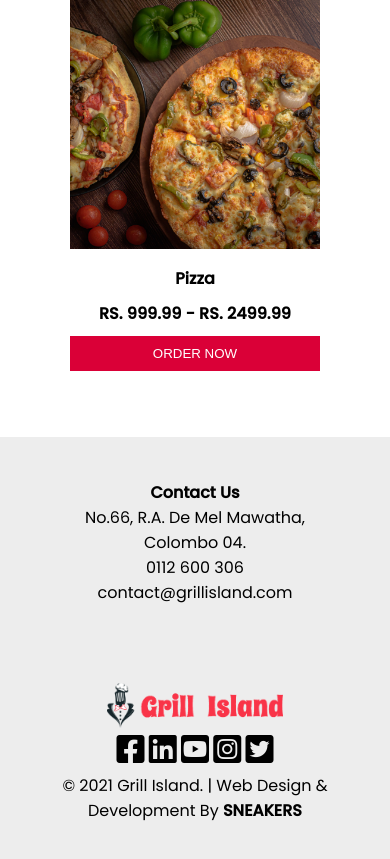
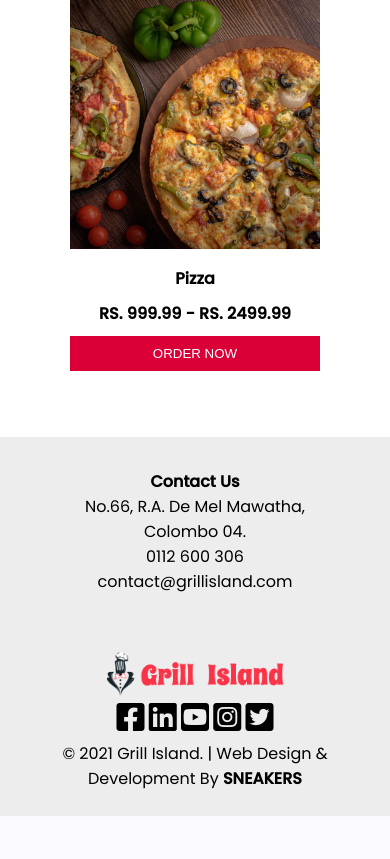
Before and after one commit to akapez/grill-island-wdp, a PHP site: page /menu.html in a window 390 px wide. Shown: the part 491-1350 px from the top of the page. After the commit the page ends 1307 px from the top, so only its background shows below. Run offline with PHP 8.4, Linux system fonts and the light colour scheme.

Commit message:
footer responsive fixed

```diff
--- a/Frontend/menu.html
+++ b/Frontend/menu.html
@@ -54,6 +54,7 @@
         </div>
 
         <div class="right">
+          <div>
             <img class="footer-logo" src="./assets/logo.png" alt="logo" />
             <div class="social-icons">
                 <i class="fab fa-facebook-square fa-2x"></i>
@@ -62,10 +63,11 @@
                 <i class="fab fa-instagram-square fa-2x"></i>
                 <i class="fab fa-twitter-square  fa-2x"></i>
             </div>
-            <p>
+            <p class="caption">
               © 2021 Grill Island. | Web Design & <br />
               Development By <span class="group">SNEAKERS</span>
             </p>
+          </div>
         </div>
       </div>
     </footer>
--- a/Frontend/styles/menu.css
+++ b/Frontend/styles/menu.css
@@ -18,7 +18,7 @@ body {
 .banner {
   background: url(/Frontend/assets/menu-banner.jpg) no-repeat;
   background-size: cover;
-  height: calc(100vh - 80px);
+  height: calc(80vh - 80px);
 }
 
 @media screen and (max-width: 1024px) {
@@ -131,21 +131,37 @@ input[type="submit"] {
 }
 
 .footer-logo {
-  width: 30%;
+  width: 180px;
+  display: block;
+  margin-left: auto;
+  margin-right: 0;
 }
 
 .social-icons {
-  margin: 5px auto 5px auto;
+  margin-top: 5px;
+  margin-bottom: 5px;
+  cursor: pointer;
+  text-align: right;
+}
+
+.caption {
+  text-align: right;
 }
 
 .group {
   font-weight: 700;
 }
 
-@media screen and (max-width: 1024px) {
+@media screen and (min-width: 1000px) and (max-width: 1024px) {
+  .left {
+    height: 20vh;
+  }
+}
+
+@media screen and (max-width: 1000px) {
   .wrapper {
     flex-direction: column;
-    height: 30vh;
+    height: 50vh;
   }
 
   .left {
@@ -153,13 +169,23 @@ input[type="submit"] {
   }
 
   .footer-logo {
-    width: 25%;
+    width: 200px;
+    margin-right: auto;
+  }
+
+  .social-icons {
+    cursor: pointer;
+    text-align: center;
+  }
+
+  .caption {
+    text-align: center;
   }
 }
 
 @media screen and (max-width: 768px) {
   .wrapper {
-    height: 40vh;
+    height: 35vh;
   }
 
   .footer-logo {
@@ -169,7 +195,7 @@ input[type="submit"] {
 
 @media screen and (max-width: 600px) {
   .wrapper {
-    height: 50vh;
+    height: 45vh;
   }
 
   .left {
```
